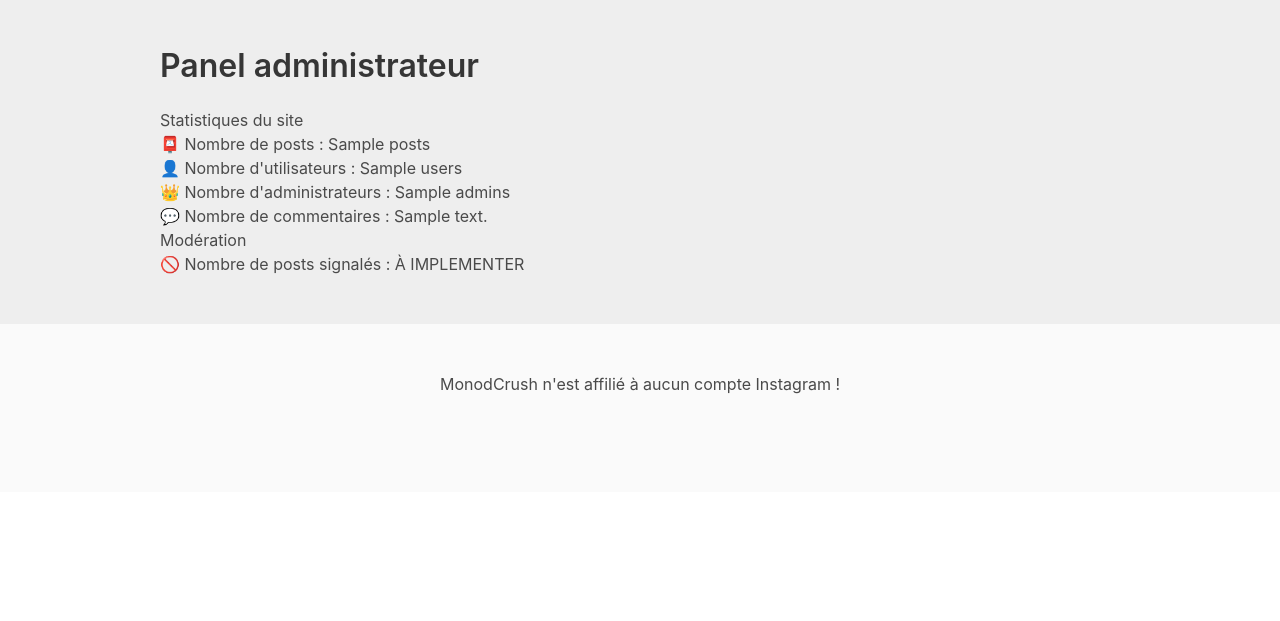
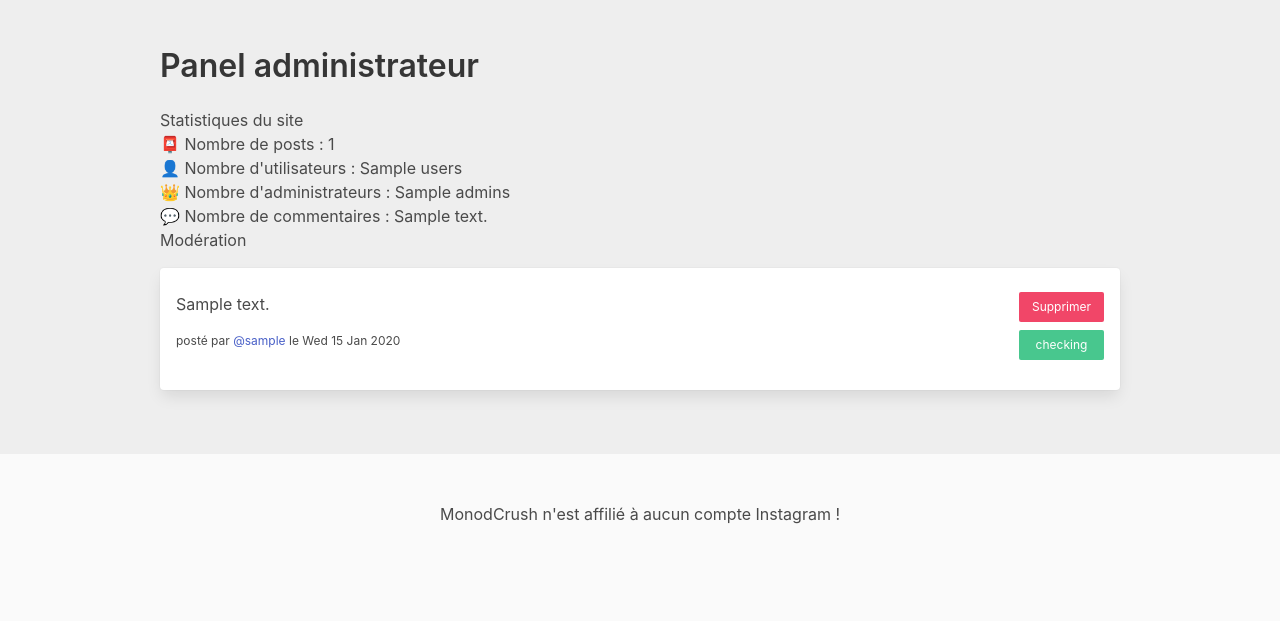
Before and after one commit to BenoitPrmt/Monod-Crush, a Flask app: template flaskr/templates/admin/panel.html in a window 1280 px wide. Shown: the part 56-677 px from the top of the page. Run offline with Flask 2, Linux system fonts and the light colour scheme; the template is opened without the code that fills it: most values are stand-ins (such as "Sample title", 1, 10 or a date in 2020); some libraries are stand-ins or nearby versions.

Commit message:
admin panel messages

```diff
--- a/flaskr/templates/admin/panel.html
+++ b/flaskr/templates/admin/panel.html
@@ -4,12 +4,49 @@
 
 {% block content %}
 <h1>Statistiques du site</h1>
-<p>📮 Nombre de posts : {{posts}}</p>
+<p>📮 Nombre de posts : {{nb_posts}}</p>
 <p>👤 Nombre d'utilisateurs : {{users}}</p>
 <p>👑 Nombre d'administrateurs : {{admins}}</p>
 <p>💬 Nombre de commentaires : {{comments}}</p>
 
 <h1>Modération</h1>
-<p>🚫 Nombre de posts signalés : À IMPLEMENTER</p>
+<div>
+    {% for post in posts %}
 
+
+        <article class="card my-4 px-4 py-4 is-flex is-justify-content-space-between">
+            <div class="content">
+                <p class="body mt-2">{{ post['body'] }}</p>
+
+                {% if post['anonymous'] %}
+                <p class="content is-small">
+                    posté en anonyme par <a href="{{ url_for('user.profile', username=post['username']) }}">@{{ post['username'] }}</a> le {{ post['created'].strftime('%a %d %b %Y') }}
+                </p>
+                {% else %}
+                <p class="content is-small">
+                    posté par
+                    <a href="{{ url_for('user.profile', username=post['username']) }}">@{{ post['username'] }}</a>
+                    le {{ post['created'].strftime('%a %d %b %Y') }}</p>
+                {% endif %}
+            </div>
+
+            <div>
+                <form action="{{ url_for('blog.delete', post_id=post['id']) }}" method="post">
+                    <input class="button is-danger is-small is-fullwidth my-2" type="submit" value="Supprimer"
+                        onclick="return confirm('Etes vous sûr de vouloir supprimer le post ?');">
+                </form>
+
+
+
+                <form action="{{ url_for('admin.checking', post_id=post['id']) }}" method="post">
+                    <input class="button is-success is-small is-fullwidth my-2" type="submit" value="checking"
+                           onclick="return confirm('Check ce post ?');">
+                </form>
+
+            </div>
+        </article>
+
+
+    {% endfor %}
+</div>
 {% endblock %}
```
Also changed, not shown: flaskr/admin.py (+55 -6 lines).
